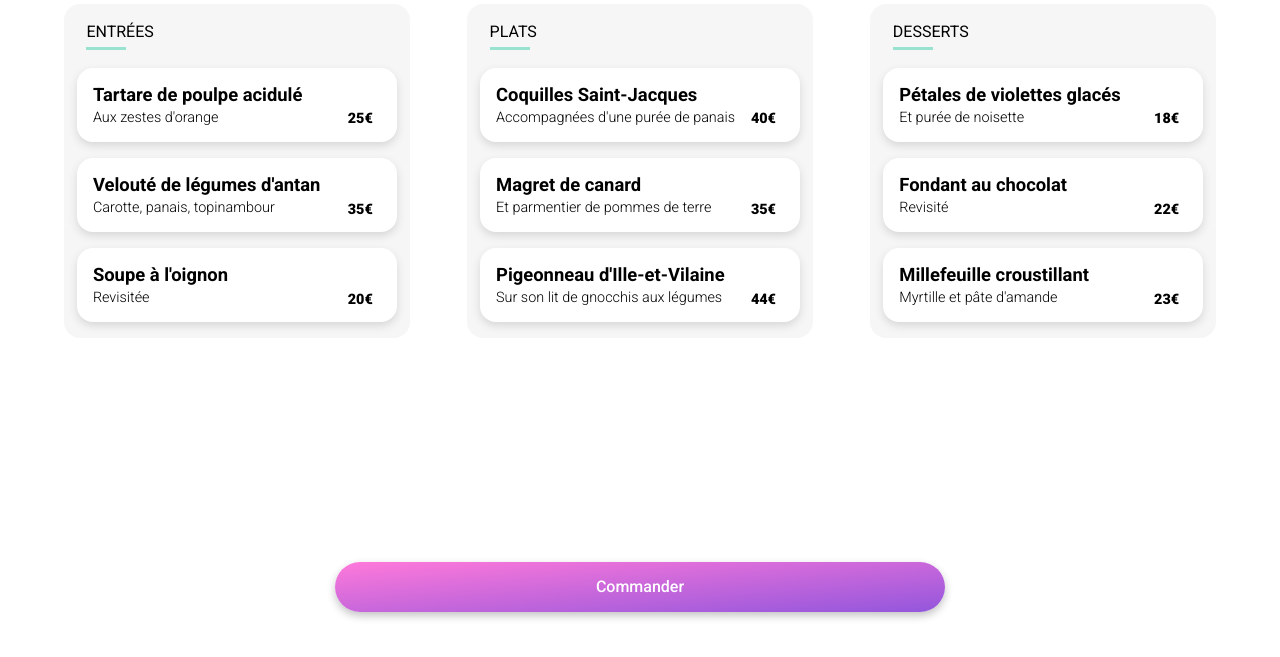
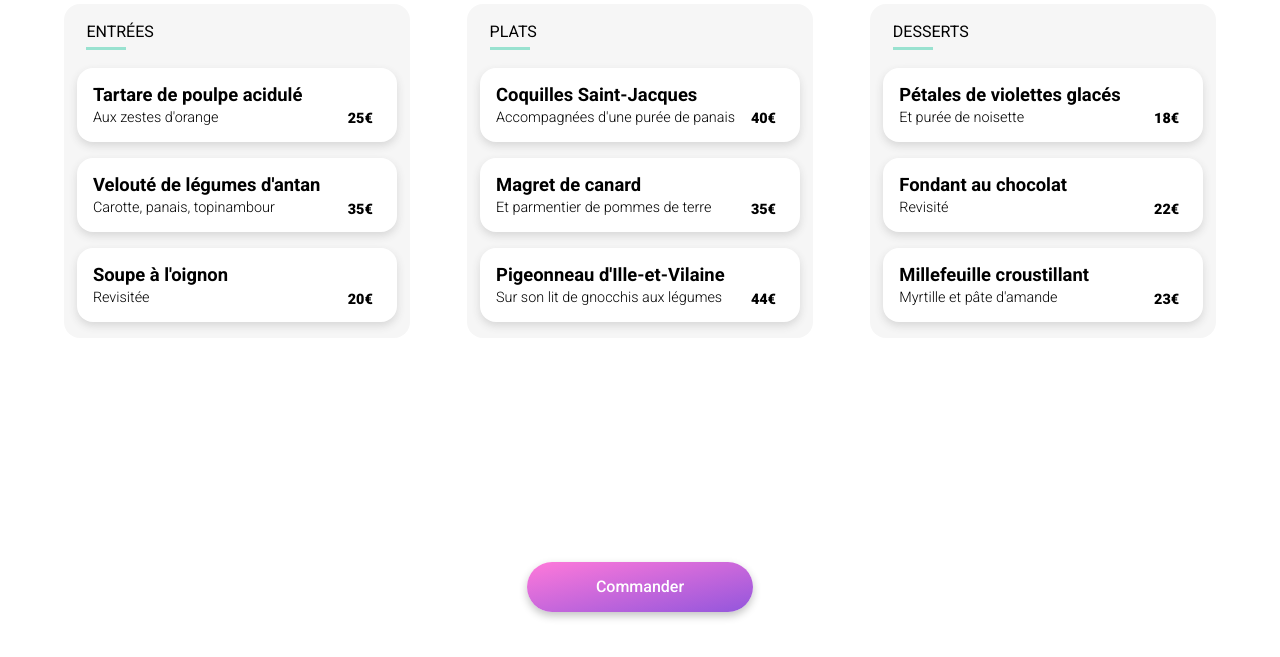
Before and after one commit to cmesle/CecileMesle_3_03012022, a website: page restaurants/a-la-francaise.html in a window 1280 px wide. Shown: the part 333-990 px from the top of the page. Drawn offline with Linux system fonts and the light colour scheme; a web font is replaced by a local one.

Commit message:
max-width btn

```diff
--- a/sass/style.scss
+++ b/sass/style.scss
@@ -409,6 +409,7 @@ main {
         .btn {
             margin: 10vw auto 20vw;
             width: 53%;
+            max-width: 226px;
         }
     }
 
```
Also changed, not shown: css/style.css, 1 other file.
